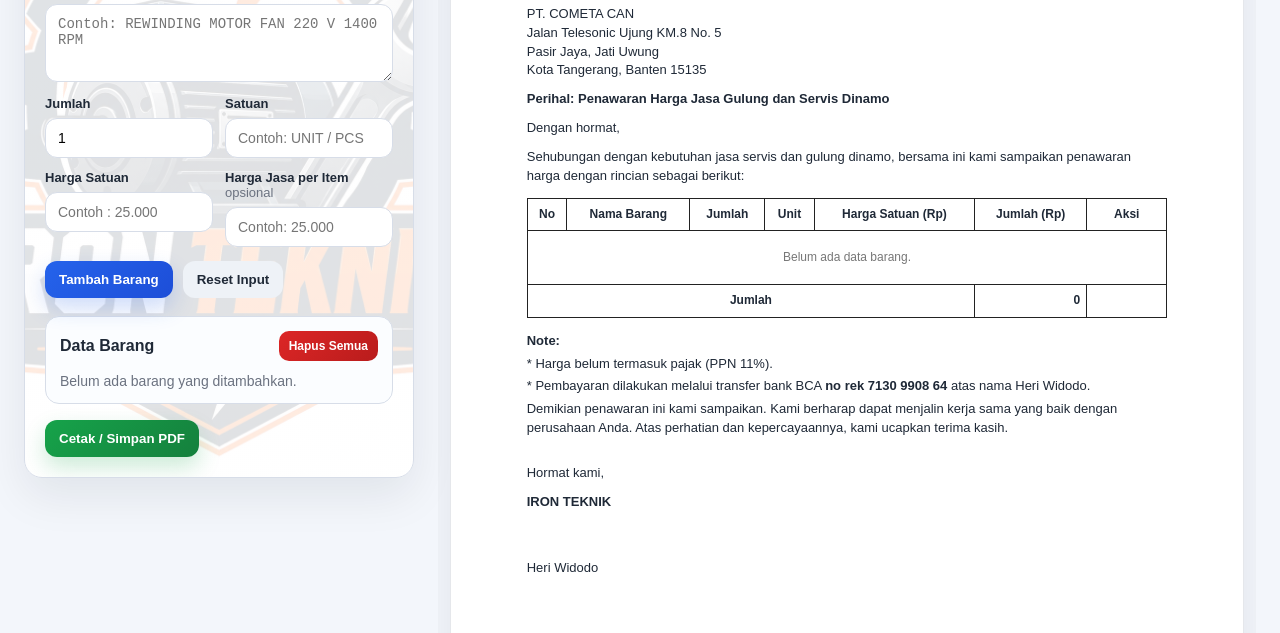
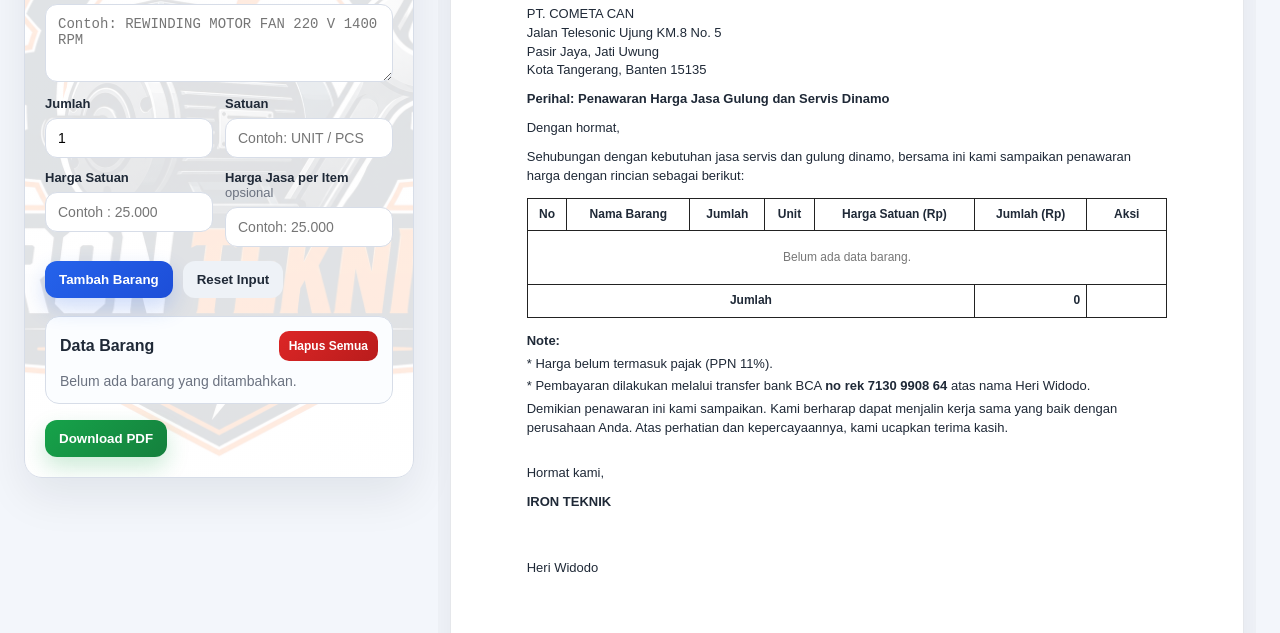
Before and after one commit to Verdy24/IronTeknik, a plain HTML site: page index.html in a window 1280 px wide. Shown: the part 167-800 px from the top of the page. Drawn offline with Linux system fonts and the light colour scheme.

Commit message:
Update index.html

```diff
--- a/index.html
+++ b/index.html
@@ -66,7 +66,7 @@
             </div>
 
             <div class="button-row sticky-actions">
-                <button type="button" id="printBtn" class="btn success">Cetak / Simpan PDF</button>
+                <button type="button" id="printBtn" class="btn success">Download PDF</button>
             </div>
         </section>
 
```
